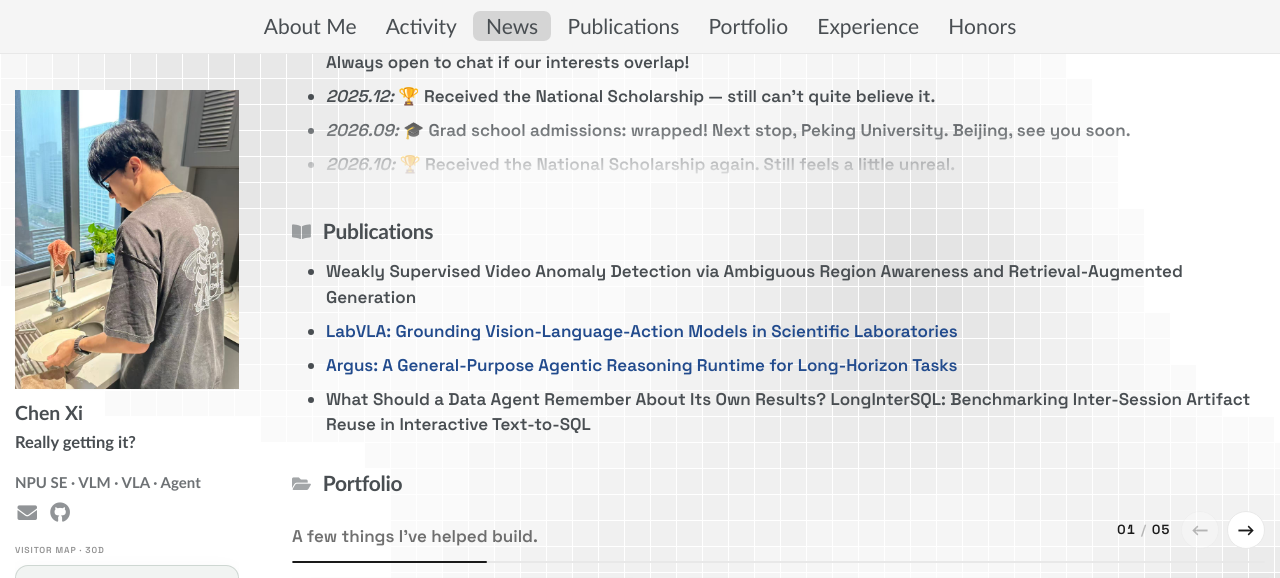
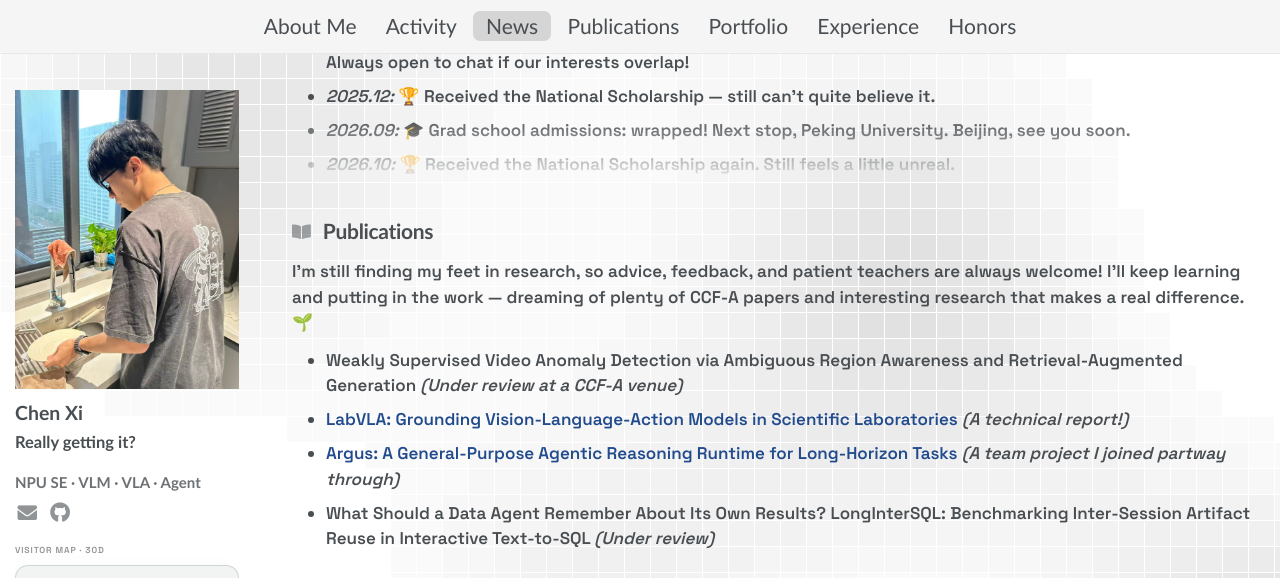
Before and after one commit to Chenxxxxxx06/Chenxxxxxx06.github.io, a Jekyll site: the page built from _pages/about.md, in a window 1280 px wide and 900 px high, scrolled down 1036 px, cut to the strip 0-578 px from the top of the window. Built offline with Jekyll 4.4.1, drawn with Linux system fonts in a browser that asks for light colours.

Commit message:
Add friendly research note and publication status labels

```diff
--- a/_pages/includes/pub.md
+++ b/_pages/includes/pub.md
@@ -1,6 +1,8 @@
 # <i class="fas fa-book-open section-icon"></i> Publications
 
-- Weakly Supervised Video Anomaly Detection via Ambiguous Region Awareness and Retrieval-Augmented Generation
-- [LabVLA: Grounding Vision-Language-Action Models in Scientific Laboratories](https://arxiv.org/abs/2606.13578)
-- [Argus: A General-Purpose Agentic Reasoning Runtime for Long-Horizon Tasks](https://arxiv.org/abs/2608.05144)
-- What Should a Data Agent Remember About Its Own Results? LongInterSQL: Benchmarking Inter-Session Artifact Reuse in Interactive Text-to-SQL
+I'm still finding my feet in research, so advice, feedback, and patient teachers are always welcome! I'll keep learning and putting in the work — dreaming of plenty of CCF-A papers and interesting research that makes a real difference. 🌱
+
+- Weakly Supervised Video Anomaly Detection via Ambiguous Region Awareness and Retrieval-Augmented Generation *(Under review at a CCF-A venue)*
+- [LabVLA: Grounding Vision-Language-Action Models in Scientific Laboratories](https://arxiv.org/abs/2606.13578) *(A technical report!)*
+- [Argus: A General-Purpose Agentic Reasoning Runtime for Long-Horizon Tasks](https://arxiv.org/abs/2608.05144) *(A team project I joined partway through)*
+- What Should a Data Agent Remember About Its Own Results? LongInterSQL: Benchmarking Inter-Session Artifact Reuse in Interactive Text-to-SQL *(Under review)*
```
